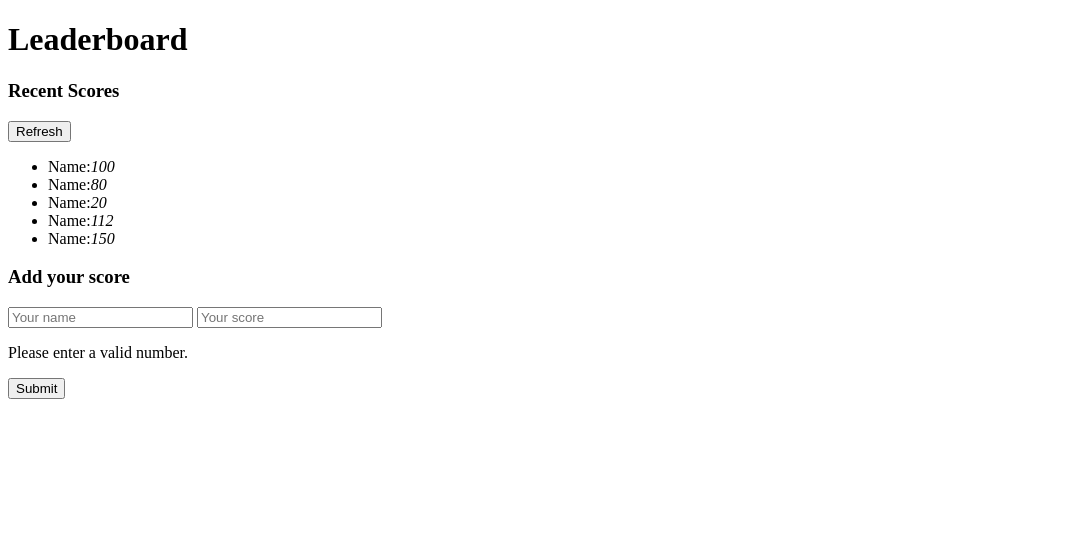
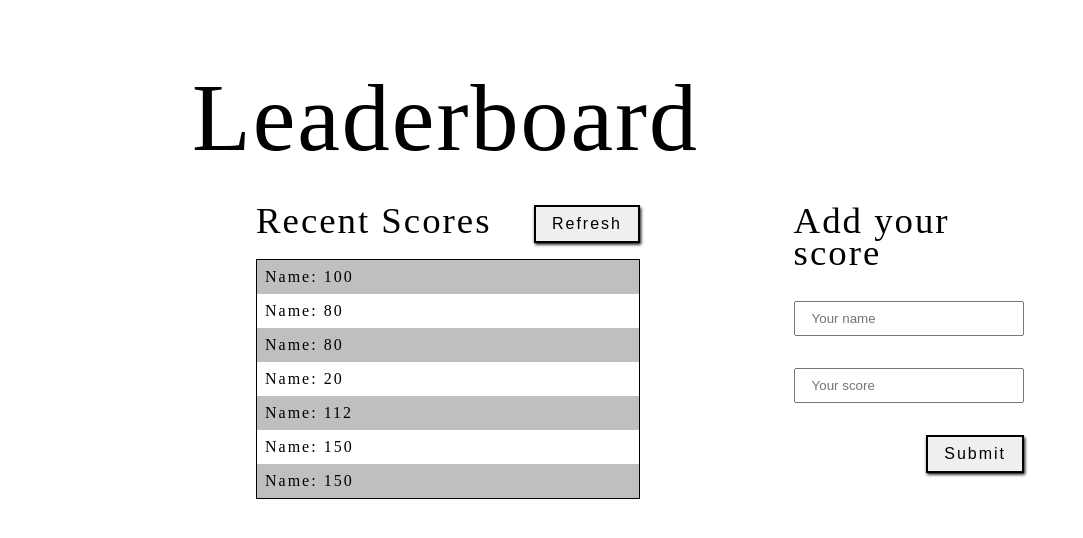
Before and after one commit to arabiu033/leaderboard, a website built with webpack: page src/index.html in a window 1280 px wide. Shown: the whole page, without its empty margins (0-1083 px from the left). Built offline with nearby package versions, Linux system fonts and the light colour scheme.

Commit message:
Add a minimum styling to display the wireframe

```diff
--- a/src/index.html
+++ b/src/index.html
@@ -8,27 +8,32 @@
 </head>
 <body>
       <header>
-          <h1>Leaderboard</h1>
+          <h1 class="title">Leaderboard</h1>
       </header>
 
       <main>
+        <!-- scores display section -->
         <section>
           <div>
-            <h3>Recent Scores</h3>
+            <h3 class="recent">Recent Scores</h3>
             <button type="reset">Refresh</button>
           </div>
           <ul>
-            <li><span>Name:</span><em>100</em></li>
-            <li><span>Name:</span><em>80</em></li>
-            <li><span>Name:</span><em>20</em></li>
-            <li><span>Name:</span><em>112</em></li>
-            <li><span>Name:</span><em>150</em></li>
+            <li><span>Name: </span><em>100</em></li>
+            <li><span>Name: </span><em>80</em></li>
+            <li><span>Name: </span><em>80</em></li>
+            <li><span>Name: </span><em>20</em></li>
+            <li><span>Name: </span><em>112</em></li>
+            <li><span>Name: </span><em>150</em></li>
+            <li><span>Name: </span><em>150</em></li>
           </ul>
         </section>
+
+        <!-- Input to be submitted section -->
         <form action="">
-          <h3>Add your score</h3>
-          <input type="text" id="" class="" placeholder="Your name">
-          <input type="text" id="" class="" placeholder="Your score">
+          <h3 class="add-score">Add your score</h3>
+          <input type="text" id="" class="" placeholder="Your name" required>
+          <input type="text" id="" class="" placeholder="Your score" required>
           <p class="validation">Please enter a valid number.</p>
           <button type="submit">Submit</button>
         </form>
--- a/src/index.js
+++ b/src/index.js
@@ -0,0 +1 @@
+import './style.css';
--- /dev/null
+++ b/src/style.css
@@ -0,0 +1,103 @@
+/* resets to make elements easy to style */
+* {
+  padding: 0;
+  margin: 0;
+  list-style: none;
+  text-decoration: none;
+  box-sizing: border-box;
+  font-style: inherit;
+}
+
+body {
+  display: flex;
+  flex-direction: column;
+  align-items: center;
+  justify-content: center;
+  min-height: 70vh;
+  gap: 2rem;
+}
+
+main {
+  display: flex;
+  justify-content: space-between;
+  min-width: 60vw;
+  gap: 0.5rem;
+}
+
+main section {
+  min-width: 50%;
+}
+
+section {
+  display: flex;
+  flex-direction: column;
+  gap: 1rem;
+}
+
+section div {
+  display: flex;
+  justify-content: space-between;
+}
+
+ul {
+  width: 100%;
+  border: 1px solid #000;
+}
+
+ul li {
+  padding: 0.5rem;
+  font-size: 1rem;
+  letter-spacing: 2px;
+}
+
+ul li:nth-child(odd) {
+  background-color: rgba(128, 128, 128, 0.5);
+}
+
+form {
+  display: flex;
+  flex-direction: column;
+  gap: 2rem;
+  width: 30%;
+}
+
+form input {
+  padding: 0.5rem 1rem;
+}
+
+button {
+  width: max-content;
+  align-self: flex-end;
+  padding: 0.5rem 1rem;
+  font-size: 1rem;
+  letter-spacing: 2px;
+  box-shadow: 1px 1.5px 3px #000;
+  border: 2px solid #000;
+}
+
+button:focus {
+  box-shadow: none;
+}
+
+.validation {
+  display: none;
+}
+
+header {
+  align-self: flex-start;
+  margin-left: 15vw;
+}
+
+header h1 {
+  font-size: 6rem;
+  font-weight: 500;
+  letter-spacing: 2px;
+}
+
+.recent,
+.add-score {
+  font-size: 2.3rem;
+  font-weight: 500;
+  line-height: 2rem;
+  letter-spacing: 2px;
+}
```
